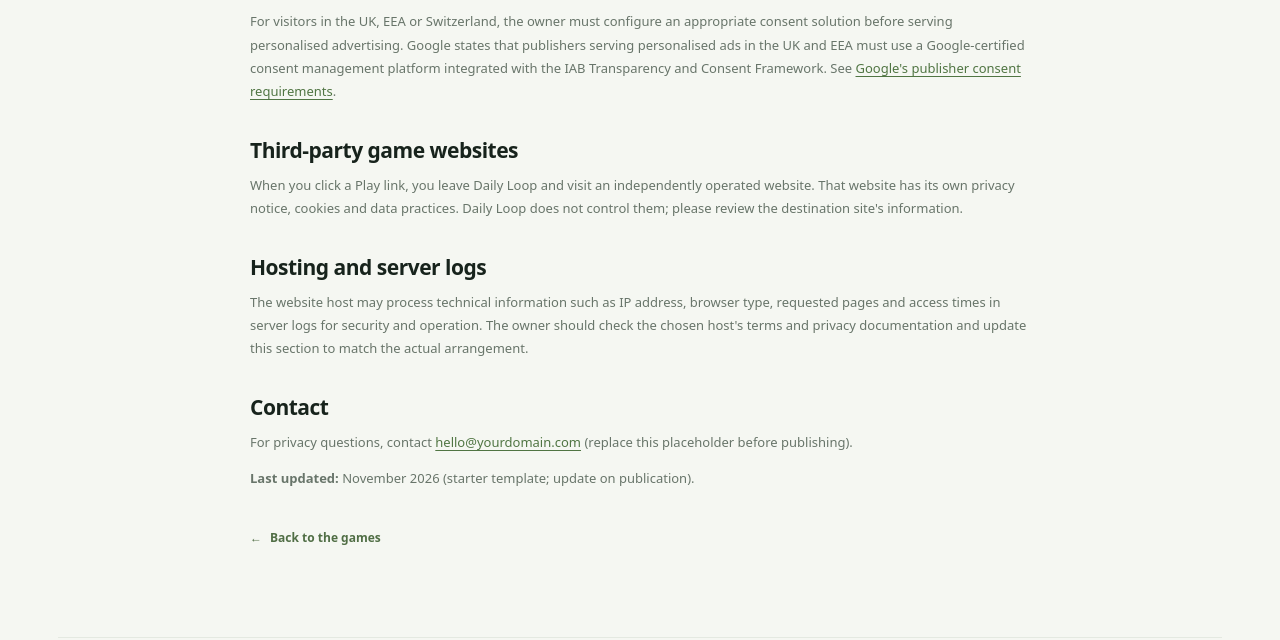
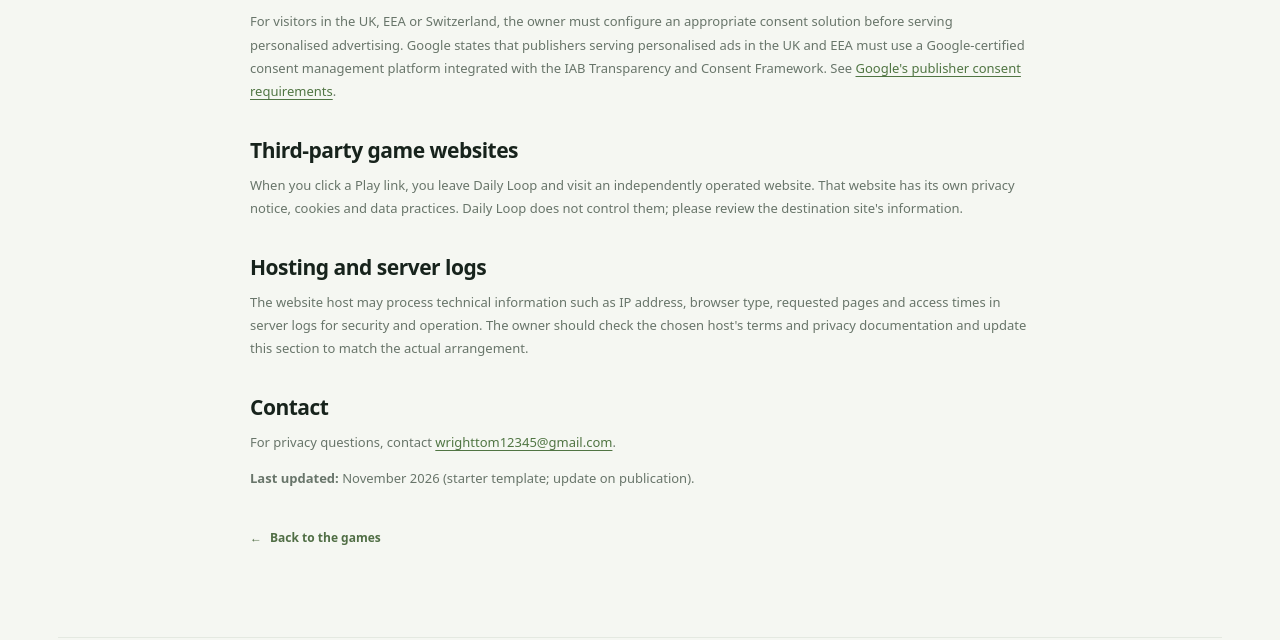
Before and after one commit to Whamer13/daily-loop, a plain HTML site: page privacy.html in a window 1280 px wide. Shown: the part 626-1266 px from the top of the page. Drawn offline with Linux system fonts and the light colour scheme.

Commit message:
Update privacy.html

```diff
--- a/privacy.html
+++ b/privacy.html
@@ -12,9 +12,9 @@
     <h2>Advertising and cookies</h2><p>The supplied starter files contain inactive advertising placeholders. No advertising tags are enabled by default. If the site owner later adds an advertising provider such as Google AdSense, that provider may use cookies or similar technologies and may process information about visits and devices to provide, measure or personalise ads. The owner must update this notice to identify the providers and explain the actual choices available to visitors.</p><p>For visitors in the UK, EEA or Switzerland, the owner must configure an appropriate consent solution before serving personalised advertising. Google states that publishers serving personalised ads in the UK and EEA must use a Google-certified consent management platform integrated with the IAB Transparency and Consent Framework. See <a class="inline-link" href="https://support.google.com/adsense/answer/13554116" target="_blank" rel="noopener noreferrer">Google's publisher consent requirements</a>.</p>
     <h2>Third-party game websites</h2><p>When you click a Play link, you leave Daily Loop and visit an independently operated website. That website has its own privacy notice, cookies and data practices. Daily Loop does not control them; please review the destination site's information.</p>
     <h2>Hosting and server logs</h2><p>The website host may process technical information such as IP address, browser type, requested pages and access times in server logs for security and operation. The owner should check the chosen host's terms and privacy documentation and update this section to match the actual arrangement.</p>
-    <h2>Contact</h2><p>For privacy questions, contact <a class="inline-link" href="mailto:wrighttom12345@gmail.com">hello@yourdomain.com</a> (replace this placeholder before publishing).</p>
+    <h2>Contact</h2><p>For privacy questions, contact <a class="inline-link" href="mailto:wrighttom12345@gmail.com">wrighttom12345@gmail.com</a>.</p>
     <p><strong>Last updated:</strong> November 2026 (starter template; update on publication).</p>
     <a class="back-home" href="index.html"><span>←</span> Back to the games</a>
   </main>
-  <footer class="site-footer"><a class="brand footer-brand" href="index.html"><span class="brand-mark" aria-hidden="true"><span></span><span></span><span></span><span></span></span><span>daily<span class="brand-light">loop</span><small>.games</small></span></a><p>A tidy home for your daily puzzles.</p><div class="footer-links"><a href="about.html">About</a><a href="privacy.html">Privacy</a><a href="mailto:hello@yourdomain.com">Contact</a></div><div class="copyright">© <span id="year">2026</span> Daily Loop. All game names and trademarks belong to their respective owners.</div></footer>
+  <footer class="site-footer"><a class="brand footer-brand" href="index.html"><span class="brand-mark" aria-hidden="true"><span></span><span></span><span></span><span></span></span><span>daily<span class="brand-light">loop</span><small>.games</small></span></a><p>A tidy home for your daily puzzles.</p><div class="footer-links"><a href="about.html">About</a><a href="privacy.html">Privacy</a><a href="wrighttom12345@gmail.com">Contact</a></div><div class="copyright">© <span id="year">2026</span> Daily Loop. All game names and trademarks belong to their respective owners.</div></footer>
 </div></body></html>
```
